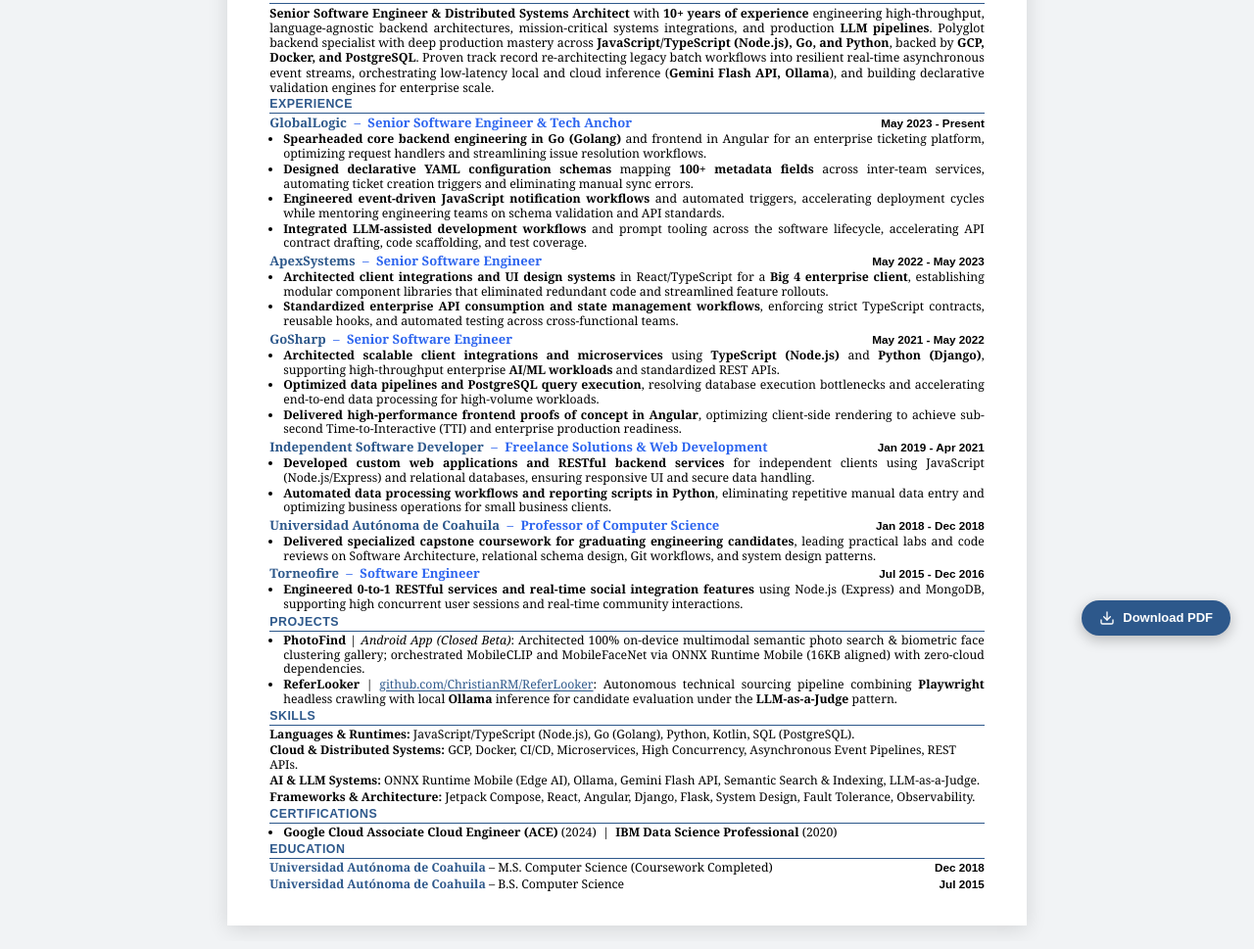
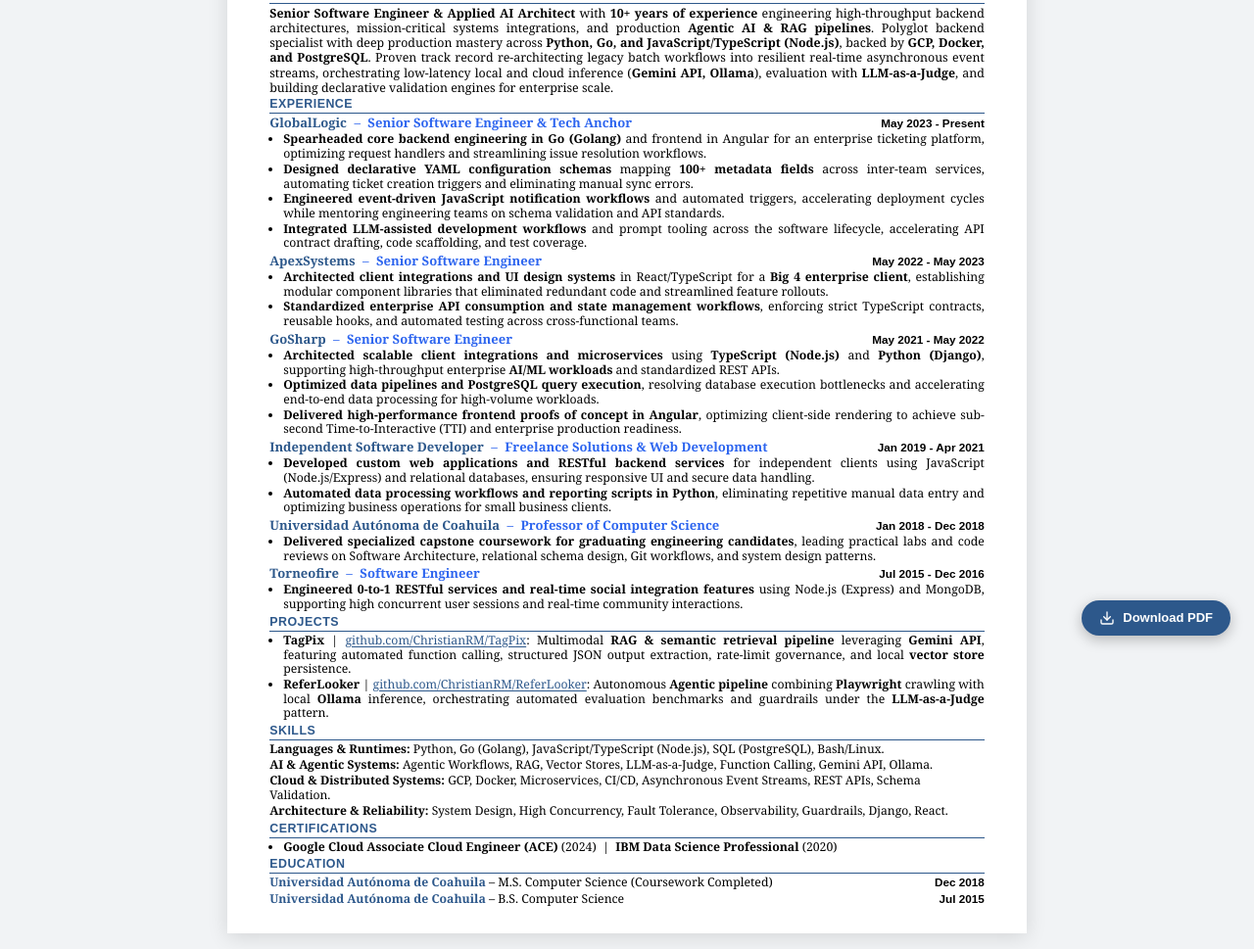
Before and after one commit to ChristianRM/resume, a plain HTML site: page index.html in a window 1280 px wide. Shown: the part 127-1096 px from the top of the page at 98% size. Drawn offline with Linux system fonts and the light colour scheme.

Commit message:
feat(ai): optimize resume for Morgan Stanley VP Applied AI role with RAG, vector stores, and agentic workflows

```diff
--- a/index.html
+++ b/index.html
@@ -341,7 +341,7 @@
     <header>
         <div class="header-left">
             <h1>Christian Rincon</h1>
-            <div class="subtitle">Senior Software Engineer | Distributed Systems & AI Architect</div>
+            <div class="subtitle">Senior Software Engineer & Applied AI Architect</div>
             <div class="auth-tag">
                 <span class="badge-status">
                     <svg class="auth-icon" viewBox="0 0 24 24">
@@ -388,13 +388,13 @@
 
     <section class="summary">
         <h2>SUMMARY</h2>
-        <p><strong>Senior Software Engineer & Distributed Systems Architect</strong> with <strong>10+ years of
-                experience</strong> engineering high-throughput, language-agnostic backend architectures,
-            mission-critical systems integrations, and production <strong>LLM pipelines</strong>. Polyglot backend
-            specialist with deep production mastery across <strong>JavaScript/TypeScript (Node.js), Go, and
-                Python</strong>, backed by <strong>GCP, Docker, and PostgreSQL</strong>. Proven track record
+        <p><strong>Senior Software Engineer & Applied AI Architect</strong> with <strong>10+ years of
+                experience</strong> engineering high-throughput backend architectures,
+            mission-critical systems integrations, and production <strong>Agentic AI & RAG pipelines</strong>. Polyglot backend
+            specialist with deep production mastery across <strong>Python, Go, and
+                JavaScript/TypeScript (Node.js)</strong>, backed by <strong>GCP, Docker, and PostgreSQL</strong>. Proven track record
             re-architecting legacy batch workflows into resilient real-time asynchronous event streams, orchestrating
-            low-latency local and cloud inference (<strong>Gemini Flash API, Ollama</strong>), and building declarative
+            low-latency local and cloud inference (<strong>Gemini API, Ollama</strong>), evaluation with <strong>LLM-as-a-Judge</strong>, and building declarative
             validation engines for enterprise scale.
         </p>
     </section>
@@ -512,14 +512,14 @@
     <section>
         <h2>PROJECTS</h2>
         <ul>
-            <li><strong>PhotoFind</strong> | <em>Android App (Closed Beta)</em>: Architected 100% on-device
-                multimodal semantic photo search & biometric face clustering gallery; orchestrated MobileCLIP and
-                MobileFaceNet via ONNX Runtime Mobile (16KB aligned) with zero-cloud dependencies.</li>
+            <li><strong>TagPix</strong> | <a href="https://github.com/ChristianRM/TagPix" target="_blank"
+                    rel="noopener noreferrer" class="project-link">github.com/ChristianRM/TagPix</a>: Multimodal
+                <strong>RAG & semantic retrieval pipeline</strong> leveraging <strong>Gemini API</strong>, featuring automated
+                function calling, structured JSON output extraction, rate-limit governance, and local <strong>vector store</strong> persistence.</li>
             <li><strong>ReferLooker</strong> | <a href="https://github.com/ChristianRM/ReferLooker" target="_blank"
                     rel="noopener noreferrer" class="project-link">github.com/ChristianRM/ReferLooker</a>: Autonomous
-                technical sourcing pipeline combining <strong>Playwright</strong> headless crawling with local
-                <strong>Ollama</strong> inference for candidate evaluation under the <strong>LLM-as-a-Judge</strong>
-                pattern.
+                <strong>Agentic pipeline</strong> combining <strong>Playwright</strong> crawling with local
+                <strong>Ollama</strong> inference, orchestrating automated evaluation benchmarks and guardrails under the <strong>LLM-as-a-Judge</strong> pattern.
             </li>
         </ul>
     </section>
@@ -527,20 +527,16 @@
     <section>
         <h2>SKILLS</h2>
         <div class="skills-line">
-            <strong>Languages & Runtimes:</strong> JavaScript/TypeScript (Node.js), Go (Golang), Python, Kotlin, SQL
-            (PostgreSQL).
+            <strong>Languages & Runtimes:</strong> Python, Go (Golang), JavaScript/TypeScript (Node.js), SQL (PostgreSQL), Bash/Linux.
         </div>
         <div class="skills-line">
-            <strong>Cloud & Distributed Systems:</strong> GCP, Docker, CI/CD, Microservices, High Concurrency,
-            Asynchronous Event Pipelines, REST APIs.
+            <strong>AI & Agentic Systems:</strong> Agentic Workflows, RAG, Vector Stores, LLM-as-a-Judge, Function Calling, Gemini API, Ollama.
         </div>
         <div class="skills-line">
-            <strong>AI & LLM Systems:</strong> ONNX Runtime Mobile (Edge AI), Ollama, Gemini Flash API, Semantic Search
-            & Indexing, LLM-as-a-Judge.
+            <strong>Cloud & Distributed Systems:</strong> GCP, Docker, Microservices, CI/CD, Asynchronous Event Streams, REST APIs, Schema Validation.
         </div>
         <div class="skills-line">
-            <strong>Frameworks & Architecture:</strong> Jetpack Compose, React, Angular, Django, Flask, System Design,
-            Fault Tolerance, Observability.
+            <strong>Architecture & Reliability:</strong> System Design, High Concurrency, Fault Tolerance, Observability, Guardrails, Django, React.
         </div>
     </section>
 
```
Also changed, not shown: 1 other file.
